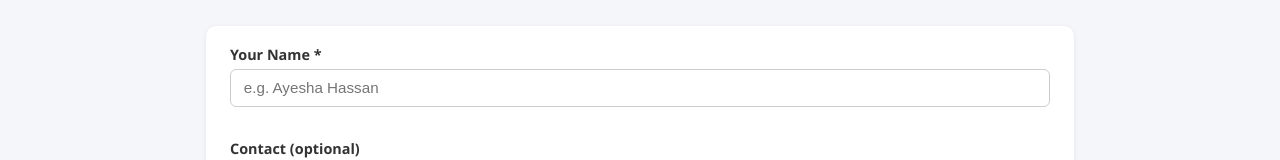
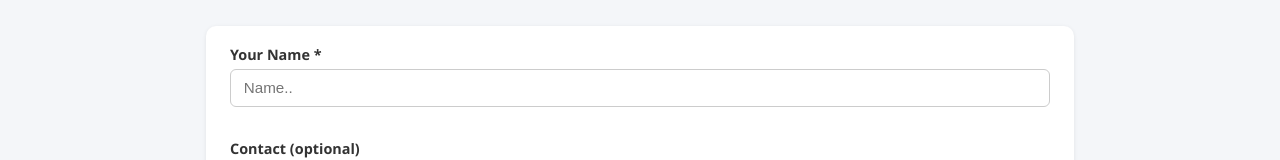
Before and after one commit to ayeshahassan15/Study-Match, a React (Vite) app in the folder client/: page / in a window 1280 px wide. Shown: the part 162-322 px from the top of the page. Built offline with nearby package versions, Linux system fonts and the light colour scheme.

Commit message:
Update placeholder text

```diff
--- a/client/src/pages/Home.jsx
+++ b/client/src/pages/Home.jsx
@@ -53,7 +53,7 @@ function Home() {
             <label>Your Name *</label>
             <input
               type="text"
-              placeholder="e.g. Ayesha Hassan"
+              placeholder="Name.."
               value={form.name}
               onChange={(e) => setForm({ ...form, name: e.target.value })}
             />
```
